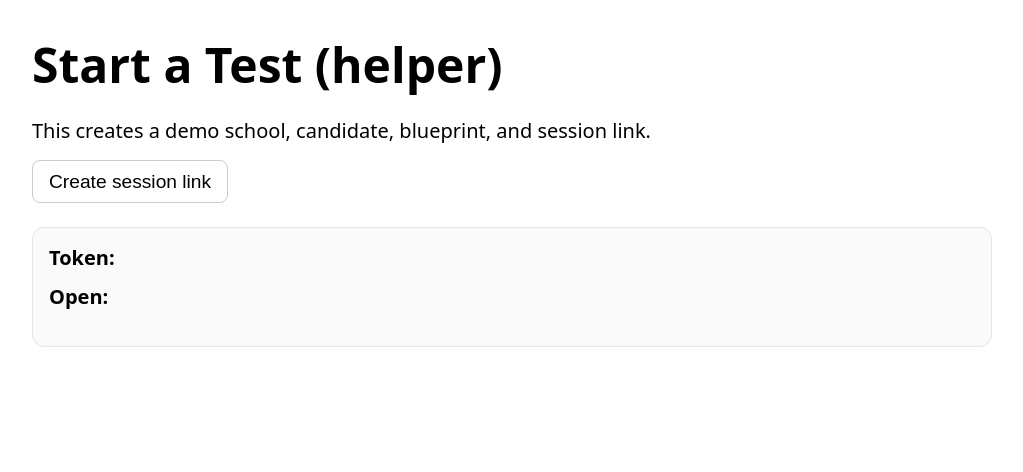
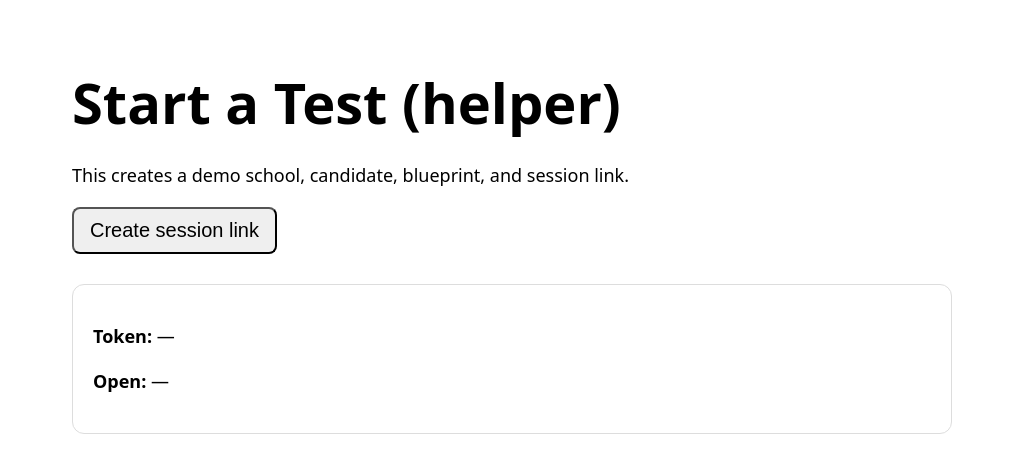
Before and after one commit to wigsbury-ui/evalent.io, a Next.js app: page /dev/start in a window 1280 px wide. Shown: the top 472 px of the page, without its empty margins (128-1151 px from the left). Built offline with nearby package versions, Linux system fonts and the light colour scheme.

Commit message:
Update page.tsx

```diff
--- a/app/dev/start/page.tsx
+++ b/app/dev/start/page.tsx
@@ -1,144 +1,77 @@
 'use client';
-import { useState } from 'react';
 
-export default function StartTestHelper() {
-  const [token, setToken] = useState<string | null>(null);
-  const [openHref, setOpenHref] = useState<string | null>(null);
-  const [alts, setAlts] = useState<string[]>([]);
-  const [err, setErr] = useState<string | null>(null);
-  const [busy, setBusy] = useState(false);
+import React from 'react';
 
-  function abs(origin: string, pathOrUrl?: string | null) {
-    if (!pathOrUrl) return null;
-    if (/^https?:\/\//i.test(pathOrUrl)) return pathOrUrl;
-    return `${origin.replace(/\/+$/, '')}/${pathOrUrl.replace(/^\/+/, '')}`;
-  }
+export default function StartHelper() {
+  const [token, setToken] = React.useState<string>('');
+  const [url, setUrl] = React.useState<string>('');
+  const [busy, setBusy] = React.useState(false);
+  const [err, setErr] = React.useState<string>('');
 
-  async function createSession() {
+  async function create() {
     setBusy(true);
-    setErr(null);
-    setToken(null);
-    setOpenHref(null);
-    setAlts([]);
+    setErr('');
+    setToken('');
+    setUrl('');
 
     try {
       const res = await fetch('/api/admin/create-session', { method: 'POST' });
       const data = await res.json();
-      if (!res.ok || !data?.ok) throw new Error(data?.error || 'Request failed');
+      // console.log('create-session result:', data);
 
-      const t = String(data.token);
+      if (!res.ok || !data?.ok) {
+        throw new Error(data?.error || `HTTP ${res.status}`);
+      }
+
+      const t = data.token as string;
       setToken(t);
 
-      const origin =
-        (typeof window !== 'undefined' && window.location.origin) ||
-        (process.env.NEXT_PUBLIC_SITE_URL || '');
+      // Preferred URL if API provides it
+      let u: string =
+        data.url ||
+        data.links?.take ||
+        data.links?.test ||
+        '';
 
-      // Build a candidate list: API-provided first, then common fallbacks.
-      const candidatesRaw = [
-        data.url,
-        data.links?.take,
-        data.links?.test,
-        `/t/${t}`,
-        `/take?token=${t}`,
-        `/test?token=${t}`,
-      ];
+      // Fallbacks if API didn't return a URL:
+      if (!u) {
+        const origin = window.location.origin;
+        // Pick ONE default path below that matches your runner:
+        u = `${origin}/t/${t}`;                 // <-- runner at /t/[token]
+        // u = `${origin}/take?token=${t}`;     // <-- runner at /take?token=...
+        // u = `${origin}/test?token=${t}`;     // <-- runner at /test?token=...
+      }
 
-      const candidates = candidatesRaw
-        .map((u) => abs(origin, u))
-        .filter((u): u is string => !!u);
-
-      // Pick the first candidate as primary; show the rest as alternates.
-      const primary = candidates[0] || '';
-      const rest = candidates.slice(1);
-
-      setOpenHref(primary || null);
-      setAlts(rest);
+      setUrl(u);
     } catch (e: any) {
-      setErr(e.message || String(e));
+      setErr(e?.message || String(e));
     } finally {
       setBusy(false);
     }
   }
 
   return (
-    <main style={{ maxWidth: 960, margin: '2rem auto', padding: '0 1rem' }}>
-      <h1 style={{ fontSize: '3rem', fontWeight: 800, marginBottom: '1rem' }}>
-        Start a Test (helper)
-      </h1>
-      <p style={{ fontSize: '1.25rem', marginBottom: '1rem' }}>
-        This creates a demo school, candidate, blueprint, and session link.
-      </p>
+    <div style={{ maxWidth: 880, margin: '60px auto', fontSize: 18, lineHeight: 1.5 }}>
+      <h1 style={{ fontSize: 56, marginBottom: 10 }}>Start a Test (helper)</h1>
+      <p>This creates a demo school, candidate, blueprint, and session link.</p>
 
-      <button
-        onClick={createSession}
-        disabled={busy}
-        style={{
-          fontSize: '1.2rem',
-          padding: '0.6rem 1rem',
-          borderRadius: 8,
-          border: '1px solid #ccc',
-          background: busy ? '#eee' : '#fff',
-          cursor: busy ? 'not-allowed' : 'pointer',
-        }}
-      >
+      <button onClick={create} disabled={busy}
+        style={{ fontSize: 20, padding: '10px 16px', borderRadius: 8, cursor: 'pointer' }}>
         {busy ? 'Creating…' : 'Create session link'}
       </button>
 
-      <section
-        style={{
-          marginTop: '1.5rem',
-          padding: '1rem',
-          border: '1px solid #e5e5e5',
-          borderRadius: 12,
-          background: '#fafafa',
-        }}
-      >
-        <p style={{ fontSize: '1.25rem', margin: 0 }}>
-          <strong>Token:</strong> {token ?? ''}
+      <div style={{ marginTop: 30, padding: 20, border: '1px solid #ddd', borderRadius: 12 }}>
+        <p><strong>Token:</strong> {token || '—'}</p>
+        <p>
+          <strong>Open:</strong>{' '}
+          {url ? <a href={url} target="_blank" rel="noreferrer">{url}</a> : '—'}
         </p>
-
-        <p style={{ fontSize: '1.25rem', marginTop: '0.75rem' }}>
-          <strong>Open:</strong>{' '}
-          {openHref ? (
-            <a href={openHref} target="_blank" rel="noreferrer">
-              {openHref}
-            </a>
-          ) : (
-            ''
-          )}
-        </p>
-
-        {alts.length > 0 && (
-          <div style={{ marginTop: '0.5rem' }}>
-            <div style={{ opacity: 0.7, marginBottom: 4 }}>Other options:</div>
-            <ul style={{ margin: 0, paddingLeft: '1.25rem' }}>
-              {alts.map((u) => (
-                <li key={u}>
-                  <a href={u} target="_blank" rel="noreferrer">
-                    {u}
-                  </a>
-                </li>
-              ))}
-            </ul>
-          </div>
+        {err && (
+          <p style={{ color: '#c00', marginTop: 10 }}>
+            <strong>Error:</strong> {err}
+          </p>
         )}
-
-        {err && (
-          <pre
-            style={{
-              marginTop: '1rem',
-              background: '#fff5f5',
-              border: '1px solid #ffd6d6',
-              borderRadius: 8,
-              padding: '0.75rem',
-              color: '#c00',
-              whiteSpace: 'pre-wrap',
-            }}
-          >
-            {err}
-          </pre>
-        )}
-      </section>
-    </main>
+      </div>
+    </div>
   );
 }
```
